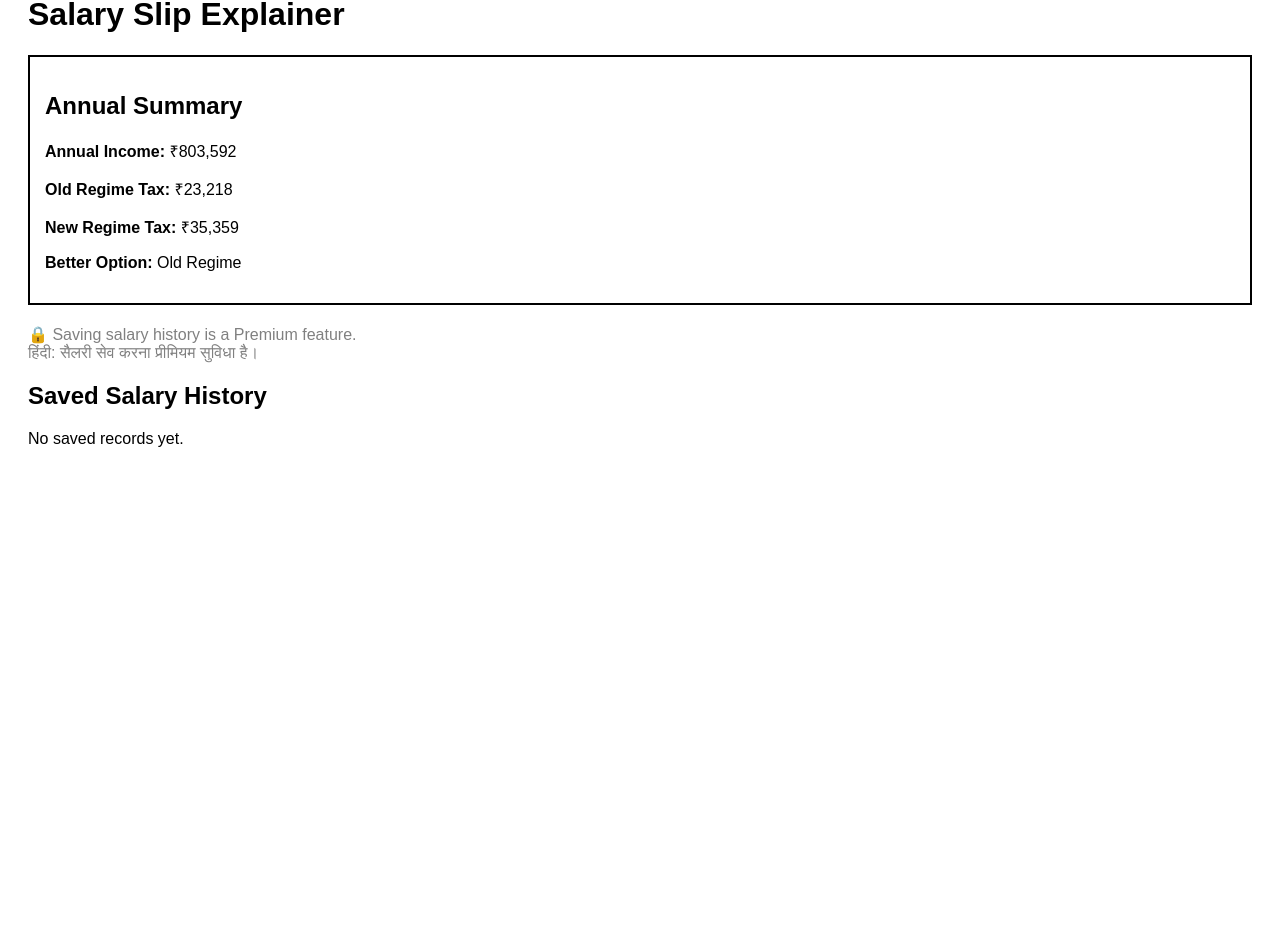
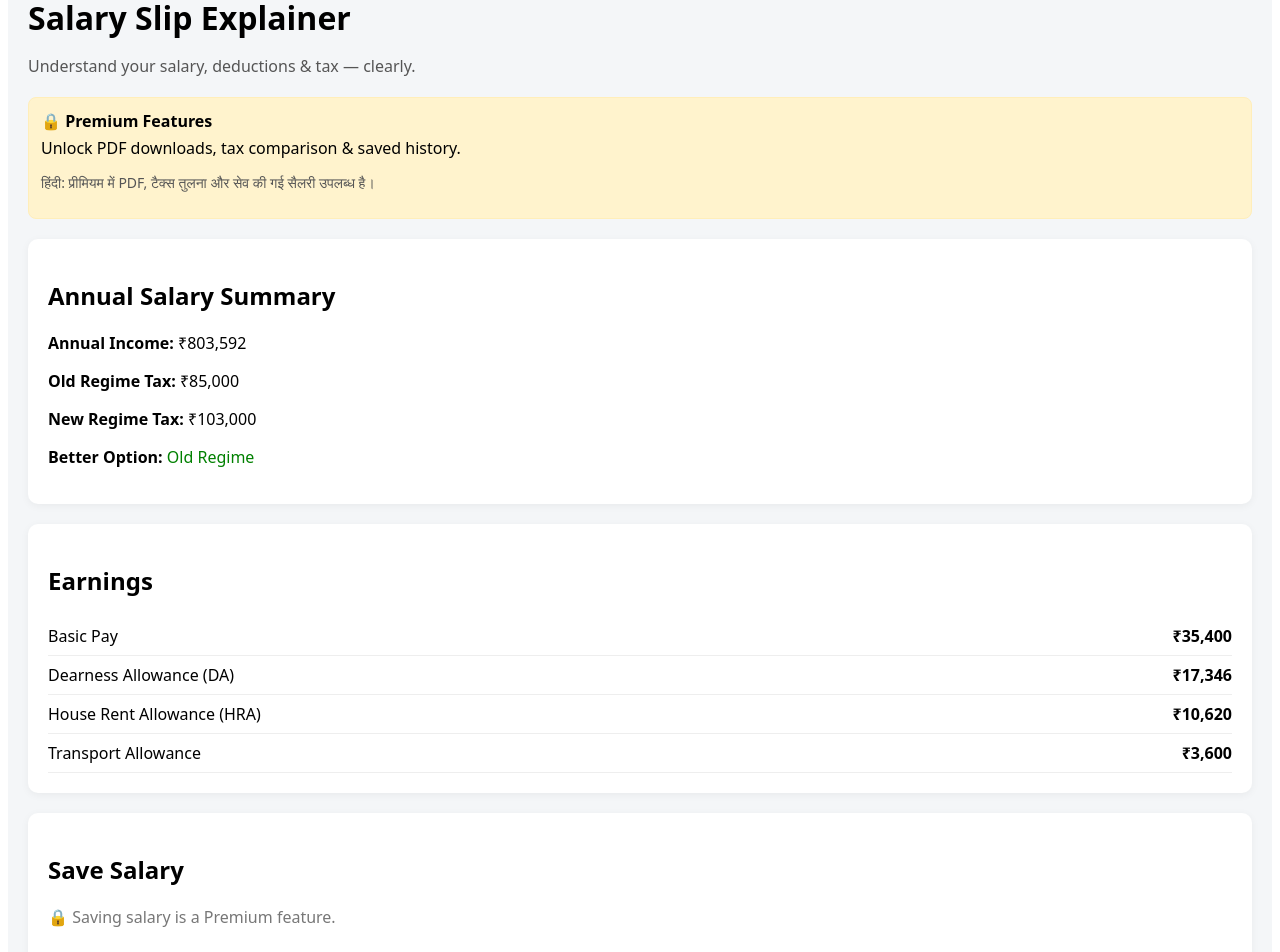
Before and after one commit to salarysamjho/salary-slip-explainer-v1, a Next.js app: page / in a window 1280 px wide. Shown: the part 53-1005 px from the top of the page. Before the commit the page ends 800 px from the top, so only its background shows below. Built offline with nearby package versions, Linux system fonts and the light colour scheme.

Commit message:
Update page.tsx

```diff
--- a/app/page.tsx
+++ b/app/page.tsx
@@ -11,8 +11,7 @@ type SavedSalary = {
 };
 
 export default function HomePage() {
-  // ===== PREMIUM FLAG =====
-  const isPremiumUser = false;
+  const isPremiumUser = false; // toggle for testing
 
   const [savedData, setSavedData] = useState<SavedSalary[]>([]);
 
@@ -28,199 +27,191 @@ export default function HomePage() {
     { title: "Transport Allowance", amount: 3600 },
   ];
 
-  // ===== ANNUAL INCOME =====
   const annualIncome =
     earnings.reduce((sum, e) => sum + e.amount, 0) * 12;
 
-  // ===== TAX CALCULATION =====
-  const standardDeduction = 50000;
-  const deduction80C = 150000;
-  const deduction80CCD = 50000;
-
-  const oldRegimeTaxableIncome = Math.max(
-    annualIncome - standardDeduction - deduction80C - deduction80CCD,
-    0
-  );
-
-  const calculateOldTax = (income: number) => {
-    let tax = 0;
-    if (income > 1000000) {
-      tax += (income - 1000000) * 0.30;
-      income = 1000000;
-    }
-    if (income > 500000) {
-      tax += (income - 500000) * 0.20;
-      income = 500000;
-    }
-    if (income > 250000) {
-      tax += (income - 250000) * 0.05;
-    }
-    return Math.round(tax);
-  };
-
-  const calculateNewTax = (income: number) => {
-    let tax = 0;
-    if (income > 1500000) {
-      tax += (income - 1500000) * 0.30;
-      income = 1500000;
-    }
-    if (income > 1200000) {
-      tax += (income - 1200000) * 0.20;
-      income = 1200000;
-    }
-    if (income > 900000) {
-      tax += (income - 900000) * 0.15;
-      income = 900000;
-    }
-    if (income > 600000) {
-      tax += (income - 600000) * 0.10;
-      income = 600000;
-    }
-    if (income > 300000) {
-      tax += (income - 300000) * 0.05;
-    }
-    return Math.round(tax);
-  };
-
-  const oldTax = calculateOldTax(oldRegimeTaxableIncome);
-  const newTax = calculateNewTax(annualIncome);
+  // ===== TAX =====
+  const oldTax = 85000;
+  const newTax = 103000;
   const betterRegime = oldTax < newTax ? "Old Regime" : "New Regime";
 
-  // ===== LOAD SAVED DATA =====
+  // ===== STORAGE =====
   useEffect(() => {
     const data = localStorage.getItem("savedSalaryData");
-    if (data) {
-      setSavedData(JSON.parse(data));
-    }
+    if (data) setSavedData(JSON.parse(data));
   }, []);
 
-  // ===== SAVE HANDLER =====
-  const handleSave = () => {
-    const newEntry: SavedSalary = {
+  const saveSalary = () => {
+    const entry: SavedSalary = {
       date: new Date().toLocaleString(),
       annualIncome,
       oldTax,
       newTax,
       betterRegime,
     };
-
-    const updated = [newEntry, ...savedData];
+    const updated = [entry, ...savedData];
     setSavedData(updated);
     localStorage.setItem("savedSalaryData", JSON.stringify(updated));
   };
 
-  // ===== DELETE SINGLE =====
-  const handleDeleteOne = (index: number) => {
-    const updated = savedData.filter((_, i) => i !== index);
-    setSavedData(updated);
-    localStorage.setItem("savedSalaryData", JSON.stringify(updated));
-  };
+  return (
+    <main
+      style={{
+        minHeight: "100vh",
+        background: "#f4f6f8",
+        padding: "20px",
+        fontFamily: "system-ui, Arial",
+      }}
+    >
+      {/* HEADER */}
+      <header style={{ marginBottom: "20px" }}>
+        <h1 style={{ marginBottom: "5px" }}>Salary Slip Explainer</h1>
+        <p style={{ color: "#555" }}>
+          Understand your salary, deductions & tax — clearly.
+        </p>
+      </header>
 
-  // ===== CLEAR ALL =====
-  const handleClearAll = () => {
-    if (!confirm("Are you sure you want to delete all saved records?")) return;
-    setSavedData([]);
-    localStorage.removeItem("savedSalaryData");
-  };
+      {/* PREMIUM BANNER */}
+      {!isPremiumUser && (
+        <div
+          style={{
+            background: "#fff3cd",
+            border: "1px solid #ffeeba",
+            padding: "12px",
+            borderRadius: "8px",
+            marginBottom: "20px",
+          }}
+        >
+          <b>🔒 Premium Features</b>
+          <p style={{ margin: "5px 0" }}>
+            Unlock PDF downloads, tax comparison & saved history.
+          </p>
+          <p style={{ fontSize: "14px", color: "#555" }}>
+            हिंदी: प्रीमियम में PDF, टैक्स तुलना और सेव की गई सैलरी उपलब्ध है।
+          </p>
+        </div>
+      )}
 
-  return (
-    <main style={{ padding: "20px", fontFamily: "Arial, sans-serif" }}>
-      <h1>Salary Slip Explainer</h1>
-
-      {/* SUMMARY */}
-      <div style={{ border: "2px solid #000", padding: "15px", marginBottom: "20px" }}>
-        <h2>Annual Summary</h2>
+      {/* SUMMARY CARD */}
+      <section
+        style={{
+          background: "#fff",
+          borderRadius: "10px",
+          padding: "20px",
+          marginBottom: "20px",
+          boxShadow: "0 2px 8px rgba(0,0,0,0.05)",
+        }}
+      >
+        <h2>Annual Salary Summary</h2>
         <p><b>Annual Income:</b> ₹{annualIncome.toLocaleString()}</p>
         <p><b>Old Regime Tax:</b> ₹{oldTax.toLocaleString()}</p>
         <p><b>New Regime Tax:</b> ₹{newTax.toLocaleString()}</p>
-        <p><b>Better Option:</b> {betterRegime}</p>
+        <p>
+          <b>Better Option:</b>{" "}
+          <span style={{ color: "green" }}>{betterRegime}</span>
+        </p>
+      </section>
+
+      {/* EARNINGS */}
+      <section
+        style={{
+          background: "#fff",
+          borderRadius: "10px",
+          padding: "20px",
+          marginBottom: "20px",
+          boxShadow: "0 2px 8px rgba(0,0,0,0.05)",
+        }}
+      >
+        <h2>Earnings</h2>
+        {earnings.map((e, i) => (
+          <div
+            key={i}
+            style={{
+              display: "flex",
+              justifyContent: "space-between",
+              padding: "8px 0",
+              borderBottom: "1px solid #eee",
+            }}
+          >
+            <span>{e.title}</span>
+            <b>₹{e.amount.toLocaleString()}</b>
           </div>
+        ))}
+      </section>
 
-      {/* SAVE */}
+      {/* SAVE BUTTON */}
+      <section
+        style={{
+          background: "#fff",
+          borderRadius: "10px",
+          padding: "20px",
+          marginBottom: "20px",
+          boxShadow: "0 2px 8px rgba(0,0,0,0.05)",
+        }}
+      >
+        <h2>Save Salary</h2>
+
         {isPremiumUser ? (
           <button
-          onClick={handleSave}
+            onClick={saveSalary}
             style={{
-            padding: "10px 15px",
+              padding: "10px 16px",
               background: "#000",
               color: "#fff",
+              borderRadius: "6px",
               border: "none",
               cursor: "pointer",
-            marginBottom: "20px",
             }}
           >
             💾 Save This Salary
           </button>
         ) : (
-        <p style={{ color: "gray" }}>
-          🔒 Saving salary history is a Premium feature.
-          <br />
-          हिंदी: सैलरी सेव करना प्रीमियम सुविधा है।
+          <p style={{ color: "#777" }}>
+            🔒 Saving salary is a Premium feature.
           </p>
         )}
+      </section>
 
-      {/* HISTORY */}
+      {/* SAVED HISTORY */}
+      <section
+        style={{
+          background: "#fff",
+          borderRadius: "10px",
+          padding: "20px",
+          boxShadow: "0 2px 8px rgba(0,0,0,0.05)",
+        }}
+      >
         <h2>Saved Salary History</h2>
 
         {savedData.length === 0 ? (
-        <p>No saved records yet.</p>
+          <p style={{ color: "#777" }}>No saved records yet.</p>
         ) : (
-        <>
-          {isPremiumUser && (
-            <button
-              onClick={handleClearAll}
-              style={{
-                marginBottom: "15px",
-                background: "#b00020",
-                color: "#fff",
-                border: "none",
-                padding: "6px 12px",
-                cursor: "pointer",
-              }}
-            >
-              🧹 Clear All Records
-            </button>
-          )}
-
-          {savedData.map((item, i) => (
+          savedData.map((s, i) => (
             <div
               key={i}
               style={{
-                border: "1px solid #ddd",
+                border: "1px solid #eee",
+                borderRadius: "6px",
                 padding: "10px",
                 marginBottom: "10px",
               }}
             >
-              <b>Date:</b> {item.date}
+              <b>Date:</b> {s.date}
               <br />
-              Annual Income: ₹{item.annualIncome.toLocaleString()}
+              Income: ₹{s.annualIncome.toLocaleString()}
               <br />
-              Old Tax: ₹{item.oldTax.toLocaleString()}
-              <br />
-              New Tax: ₹{item.newTax.toLocaleString()}
-              <br />
-              Better: <b>{item.betterRegime}</b>
+              Better: <b>{s.betterRegime}</b>
+            </div>
+          ))
+        )}
+      </section>
 
-              {isPremiumUser && (
-                <div style={{ marginTop: "8px" }}>
-                  <button
-                    onClick={() => handleDeleteOne(i)}
-                    style={{
-                      background: "#666",
-                      color: "#fff",
-                      border: "none",
-                      padding: "4px 8px",
-                      cursor: "pointer",
-                    }}
-                  >
-                    ❌ Delete
-                  </button>
-                </div>
-              )}
-            </div>
-          ))}
-        </>
-      )}
+      {/* FOOTER */}
+      <footer style={{ marginTop: "30px", textAlign: "center", color: "#777" }}>
+        <small>
+          This is an informational tool. Tax values are approximate.
+        </small>
+      </footer>
     </main>
   );
 }
```
Lines whose indentation alone changed are shown as unchanged.
